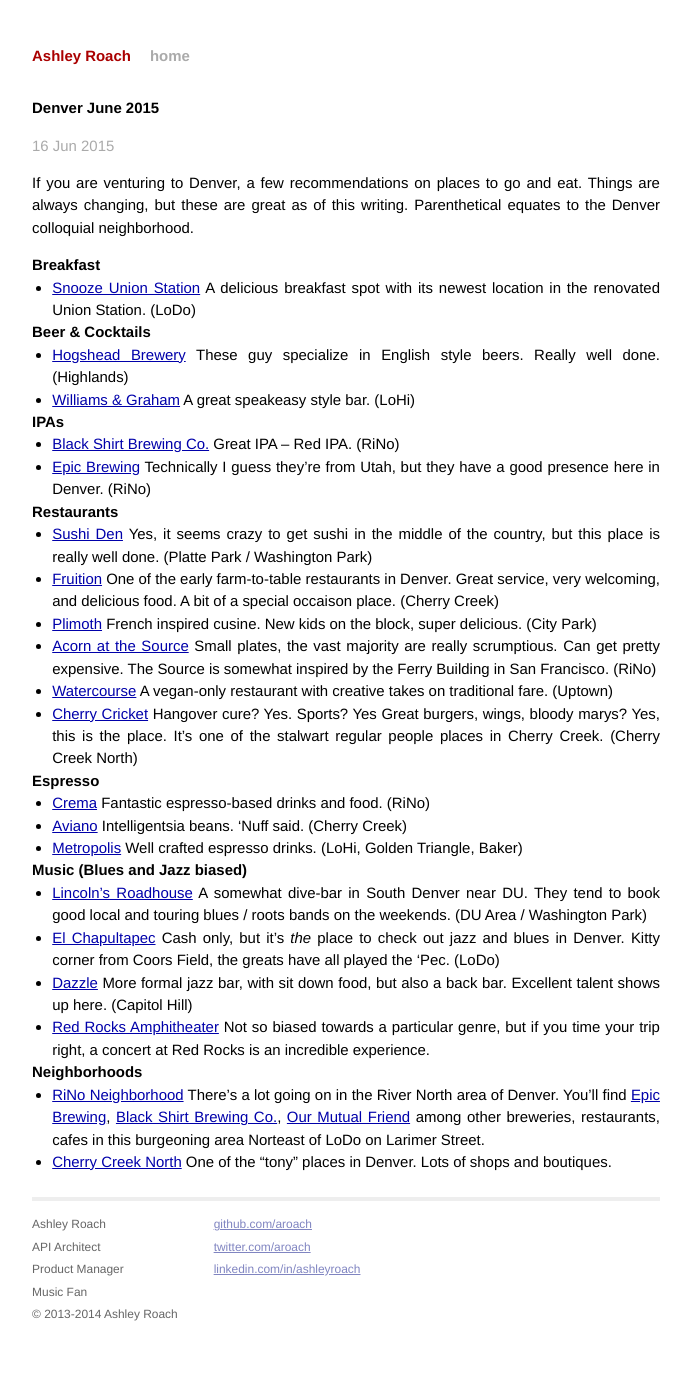
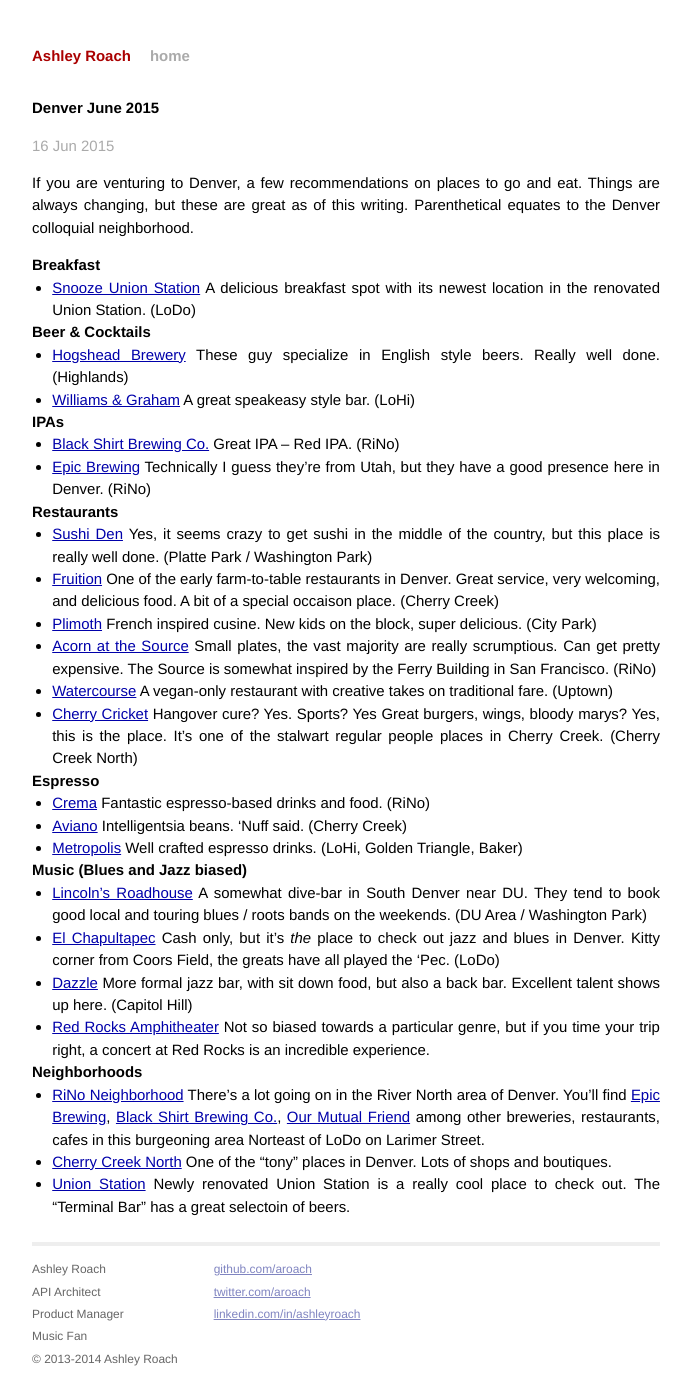
Before and after one commit to aroach/aroach.github.io, a Jekyll site: the page built from _posts/2015-06-16-denver-stuff-to-do.md, in a window 1280 px wide. Shown: the whole page, without its empty margins (294-985 px from the left). Built offline with Jekyll 4.4.1, drawn with Linux system fonts in a browser that asks for light colours; Markdown is read by kramdown in place of the engine named in the settings; before the commit the page ends 1337 px from its top, so only the background shows below that.

Commit message:
Add union station

```diff
--- a/_posts/2015-06-16-denver-stuff-to-do.md
+++ b/_posts/2015-06-16-denver-stuff-to-do.md
@@ -38,3 +38,4 @@
 ## Neighborhoods
 * [RiNo Neighborhood](http://www.rivernorthart.com/) There's a lot going on in the River North area of Denver.  You'll find [Epic Brewing](http://www.epicbrewing.com/), [Black Shirt Brewing Co.](http://www.blackshirtbrewingco.com/), [Our Mutual Friend](http://www.omfbeer.com/) among other breweries, restaurants, cafes in this burgeoning area Norteast of LoDo on Larimer Street.
 * [Cherry Creek North](http://cherrycreeknorth.com/) One of the "tony" places in Denver.  Lots of shops and boutiques.
+* [Union Station](http://unionstationindenver.com/) Newly renovated Union Station is a really cool place to check out.  The "Terminal Bar" has a great selectoin of beers.
```
